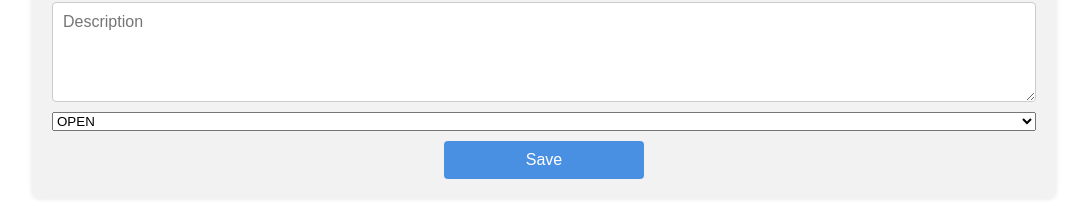
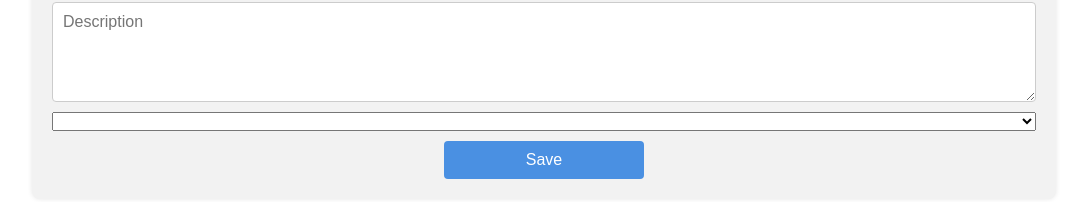
Before and after one commit to quanke1981/incident, a React (Create React App) app in the folder web-portal/: page /new-incident in a window 1280 px wide. Shown: the part 93-295 px from the top of the page, without its empty margins (96-1183 px from the left). Built offline with nearby package versions, Linux system fonts and the light colour scheme; the HTML template or start-up script is replaced by a standard one.

Commit message:
remove blank lines

```diff
--- a/web-portal/src/components/IncidentForm.js
+++ b/web-portal/src/components/IncidentForm.js
@@ -1,5 +1,5 @@
 import React, { useState } from 'react';
-
+import {STATUS_VALUES} from '../const';
 
 
 const IncidentForm = ({ onSubmit, incident}) => {
@@ -17,9 +17,9 @@ const IncidentForm = ({ onSubmit, incident}) => {
             <input value={title} onChange={(e) => setTitle(e.target.value)} placeholder='Title' required/>
             <textarea value={description} onChange={(e) => setDescription(e.target.value)} placeholder='Description' required/>
             <select value={status} onChange={(e) => setStatus(e.target.value)}>
-                <option value="OPEN">OPEN</option>
-                <option value="IN_PROGRESS">IN_PROGRESS</option>
-                <option value="CLOSED">Closed</option>
+                {Object.entries(STATUS_VALUES).map(([key, text]) => (
+                    <option key={key}>{text}</option>
+                ))}
             </select>
             <button type="submit" className="small-button">Save</button>
         </form>
--- a/web-portal/src/components/IncidentList.js
+++ b/web-portal/src/components/IncidentList.js
@@ -1,6 +1,7 @@
 import React, {useEffect, useState} from 'react';
 import {getIncidents, deleteIncident} from '../api';
 import { useNavigate } from 'react-router-dom';
+import {STATUS_VALUES} from '../const';
 
 const IncidentList = () => {
     const [incidents, setIncidents] = useState([]);
@@ -22,7 +23,11 @@ const IncidentList = () => {
     const loadIncidents = (params) => {
         getIncidents(params)
         .then(response => {
-            setIncidents(response.data.content);
+
+            setIncidents(response.data.content.map(incident => ({
+                ...incident,
+                statusDisplay: STATUS_VALUES[incident.status] || "Unknown status"
+            })));
             setPage(response.data.pageNumber);
             setTotalPages(response.data.totalPages);
         })
@@ -54,7 +59,7 @@ const IncidentList = () => {
                     <li key={incident.id}>
                         <div>{incident.title}</div>
                         <div>{incident.description}</div>
-                        <div>{incident.status}</div>
+                        <div>{incident.statusDisplay}</div>
                         <div className="action">
                             <button onClick={() => editIncident(incident.id)}>Edit</button>
                             <button onClick={() => delIncident(incident.id)}>Delete</button>
```
